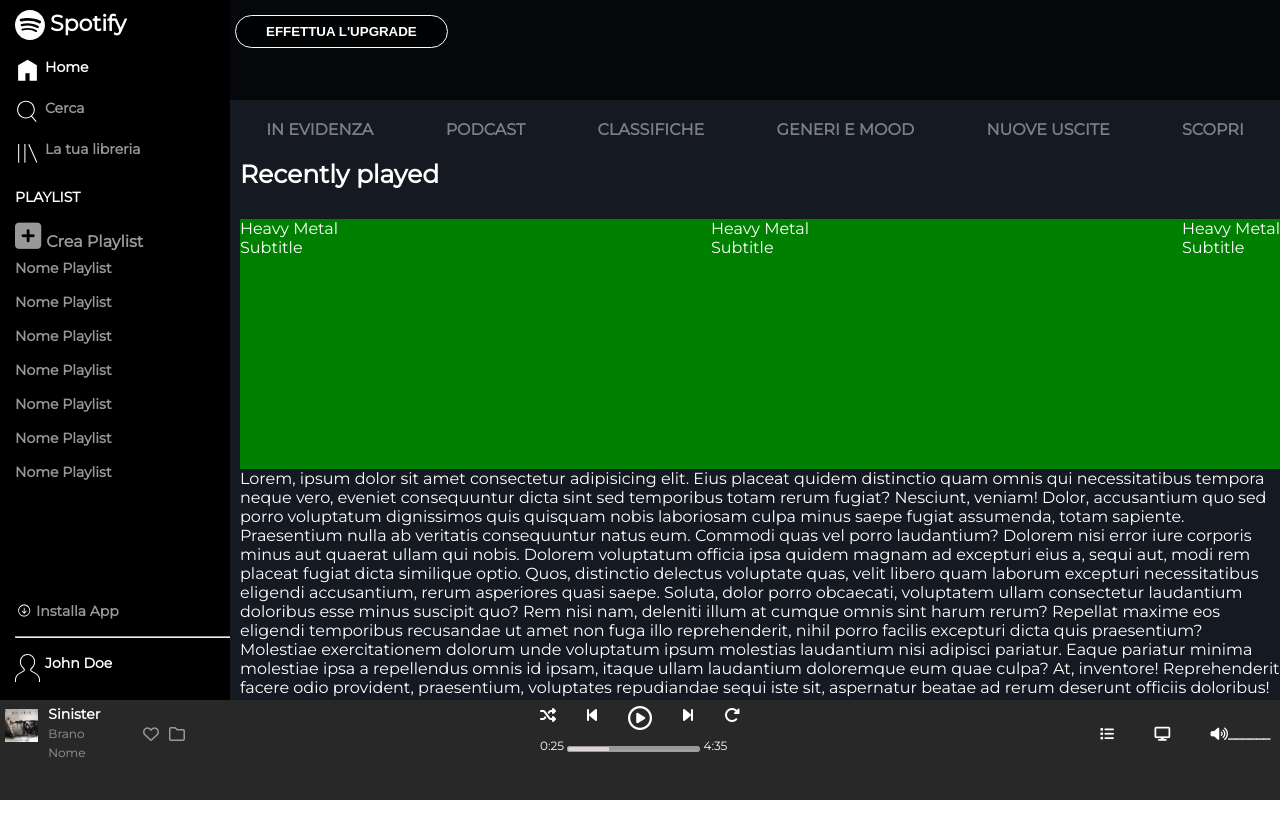
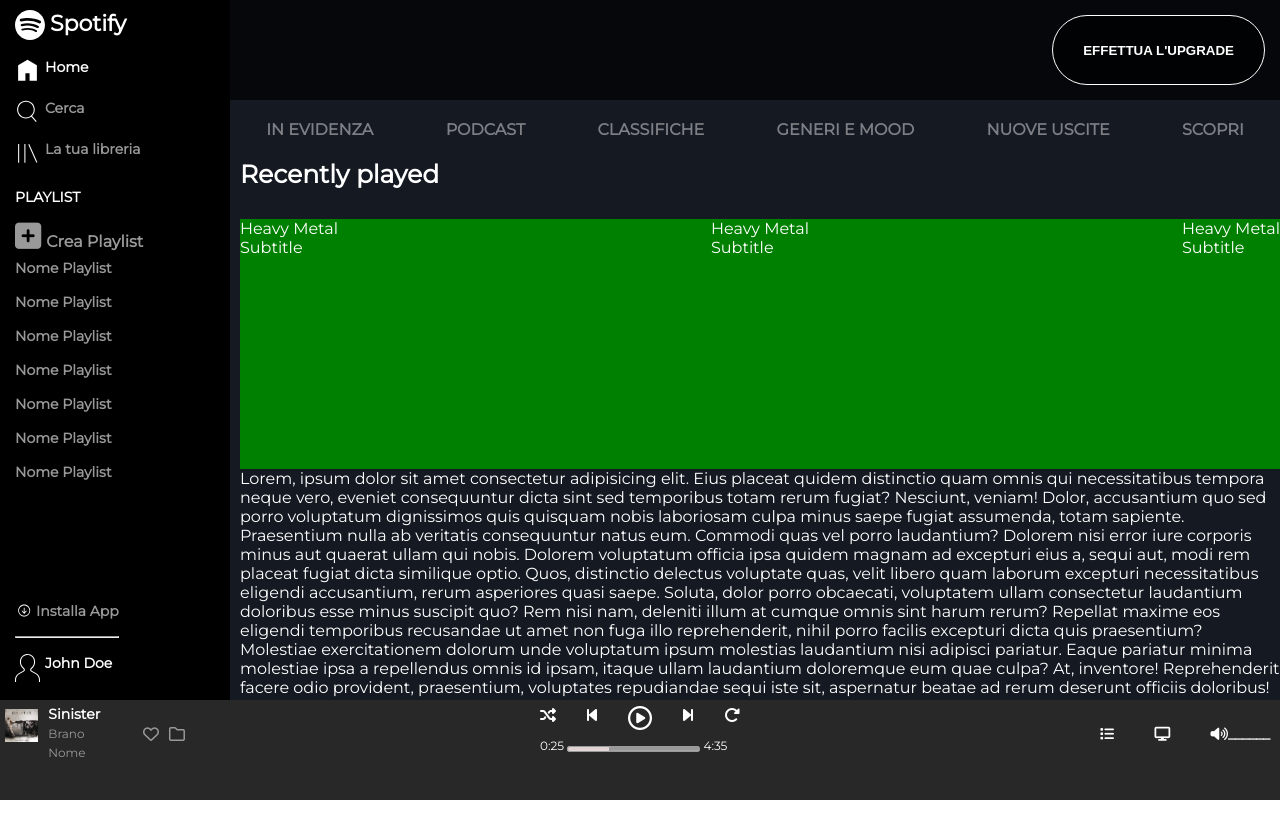
Before and after one commit to ClaudioAiello23/html-css-spotifyweb, a plain HTML site: page index.html in a window 1280 px wide. Shown: the top 838 px of the page. After the commit the page ends 800 px from the top, so only its background shows below. Drawn offline with Linux system fonts and the light colour scheme.

Commit message:
aggiustamento errori height-width main cont

```diff
--- a/css/style.css
+++ b/css/style.css
@@ -91,7 +91,7 @@ REGOLE ASIDE BAR
 
 main .main-aside-bar{
     background-color: var(--aside-bar-color);
-    max-height: calc(100vh - var(--footer-height));
+    height: calc(100vh - var(--footer-height));
     width: var(--aside-width);
     flex-direction: column;
     justify-content: space-between;
@@ -163,43 +163,13 @@ main .main-aside-bar img{
 }
 
 
-/* ---------------------------------------------
-MEDIA QUERIES RESPONSIVE - MAIN ASIDE BAR
----------------------------------------------*/
-@media screen and (max-width: 552px) {
-
-    .main-aside-bar .hidden-name{
-        display:none;
-    }
-
-}
-
-
-@media screen and (min-width:553px) {
-
-    main .main-aside-bar{
-        width: 230px;
-        align-items: flex-start;
-    }
-
-    .main-aside-bar .hidden-name{
-        display: block;
-    }
-
-    .aside-bottom hr{
-        width: 25vw;
-    }
-
-}
-
-
 /*
 *********************************************
 REGOLE MAIN CENTRAL CONTENT
 *********************************************
 */
 
-main .main-content{
+main .main-right{
     overflow: auto;
 }
 
@@ -215,9 +185,10 @@ main .main-right{
 main .top-bar{
     height: 100px;
     width: calc(100% - var(--aside-width));
-    padding: 15px 5px;
+    padding: 15px;
     background-color: rgba(0,0,0,0.7);
     position: fixed;
+    justify-content: flex-end;
 }
 
 main .top-bar button{
@@ -275,6 +246,39 @@ main .menu-bar{
     width: 190px;
     background-color: green;
     border: 1px solid white;
+}
+
+
+/* ------------------------------------------------------
+MEDIA QUERIES RESPONSIVE - MAIN (ASIDE BAR + MAIN-RIGHT)
+----------------------------------------------------------*/
+@media screen and (max-width: 552px) {
+
+    .main-aside-bar .hidden-name{
+        display:none;
+    }
+
+}
+
+
+@media screen and (min-width:553px) {
+
+    main .main-aside-bar{
+        width: 230px;
+        align-items: flex-start;
+    }
+
+    .main-aside-bar .hidden-name{
+        display: block;
+    }
+
+    main .top-bar,
+    main .main-right{
+        width: calc(100% - 230px);
+    }
+
+
+
 }
 
 
--- a/index.html
+++ b/index.html
@@ -65,7 +65,7 @@
             <!-- Inizio sezione Main centrale  -->
             <div class="main-right">
                 <!-- Inizio sezione Main barra superiore  -->
-                <section class="top-bar">
+                <section class="top-bar flex">
                     <button type="button">EFFETTUA L'UPGRADE</button>
                 </section>
                 <!-- Fine sezione Main barra superiore  -->
```
